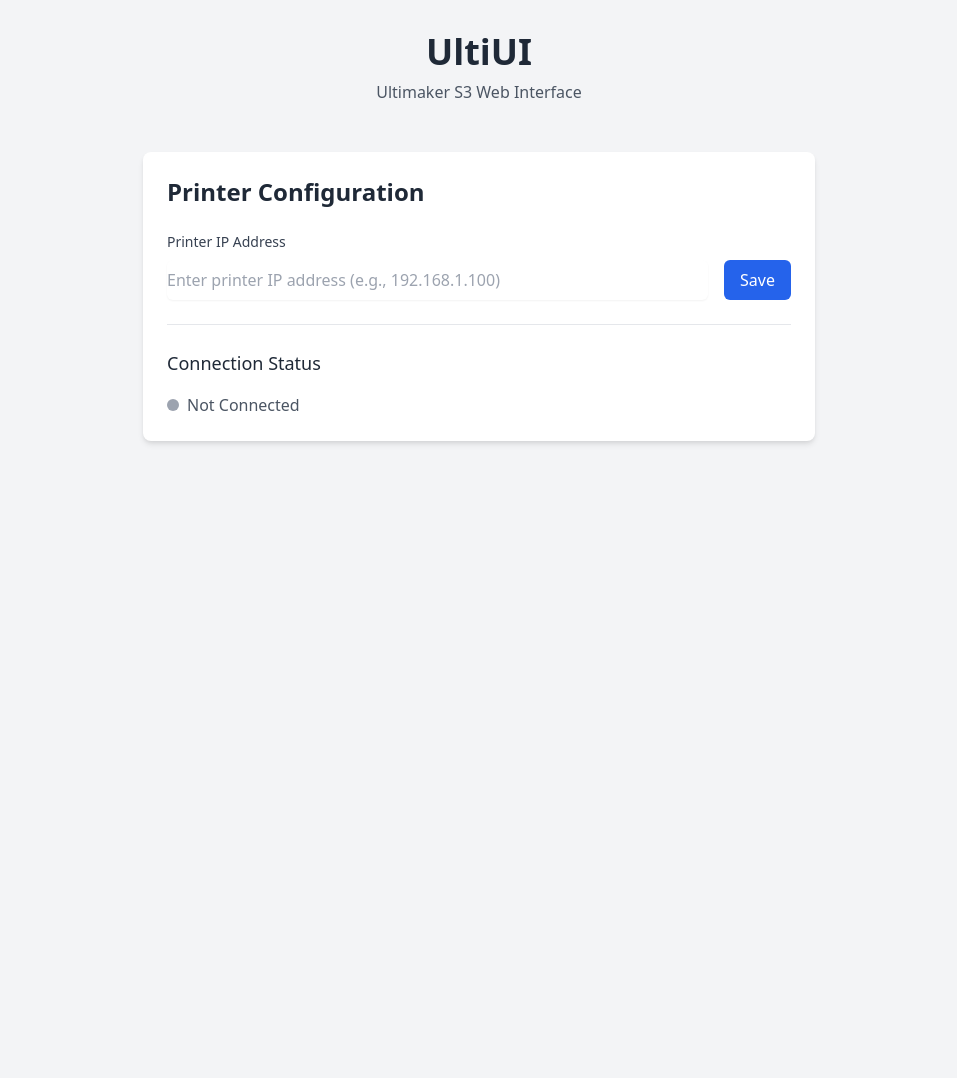
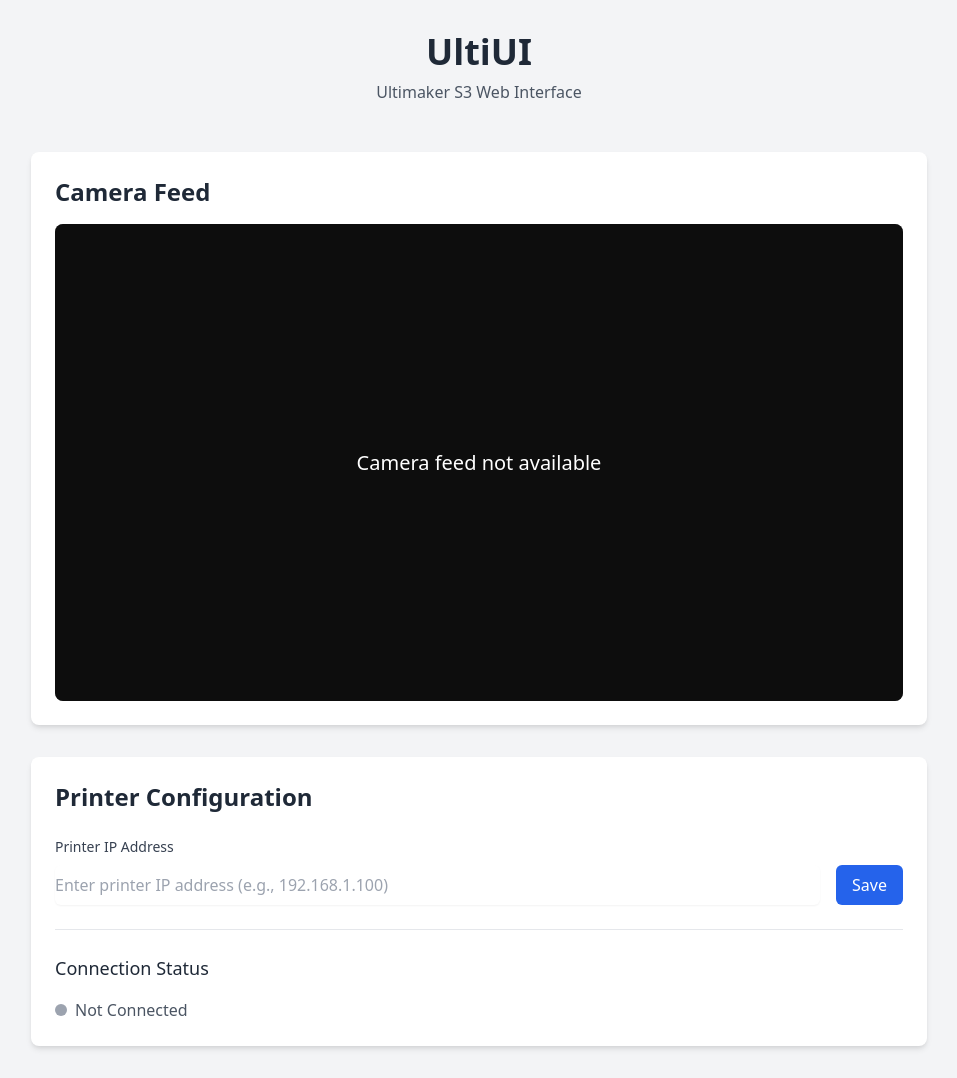
Before and after one commit to christophergault198/UltiUI, a Python web app: template src/templates/index.html in a window 1280 px wide. Shown: the whole page, without its empty margins (161-1118 px from the left). Before the commit the page ends 444 px from the top, so only its background shows below. Run offline with Jinja, Linux system fonts and the light colour scheme; the template is opened without the code that fills it, so the values that code supplies are empty.

Commit message:
camera feed added

```diff
--- a/src/templates/index.html
+++ b/src/templates/index.html
@@ -28,6 +28,35 @@
             border-radius: 0.5rem;
             box-shadow: 0 2px 4px rgba(0, 0, 0, 0.1);
         }
+        .camera-container {
+            position: relative;
+            width: 100%;
+            padding-top: 56.25%; /* 16:9 Aspect Ratio */
+            background-color: #1a1a1a;
+            border-radius: 0.5rem;
+            overflow: hidden;
+        }
+        .camera-feed {
+            position: absolute;
+            top: 0;
+            left: 0;
+            width: 100%;
+            height: 100%;
+            object-fit: contain;
+        }
+        .camera-overlay {
+            position: absolute;
+            top: 0;
+            left: 0;
+            width: 100%;
+            height: 100%;
+            display: flex;
+            align-items: center;
+            justify-content: center;
+            background-color: rgba(0, 0, 0, 0.5);
+            color: white;
+            font-size: 1.25rem;
+        }
     </style>
 </head>
 <body class="bg-gray-100 min-h-screen">
@@ -37,7 +66,20 @@
             <p class="text-gray-600">Ultimaker S3 Web Interface</p>
         </header>
 
-        <main class="max-w-2xl mx-auto bg-white rounded-lg shadow-md p-6">
+        <main class="max-w-4xl mx-auto">
+            <!-- Camera Stream Section -->
+            <div class="bg-white rounded-lg shadow-md p-6 mb-8">
+                <h2 class="text-2xl font-semibold text-gray-800 mb-4">Camera Feed</h2>
+                <div class="camera-container">
+                    <iframe id="camera-feed" class="camera-feed" src="" frameborder="0" allowfullscreen></iframe>
+                    <div id="camera-overlay" class="camera-overlay">
+                        <span>Camera feed not available</span>
+                    </div>
+                </div>
+            </div>
+
+            <!-- Configuration Section -->
+            <div class="bg-white rounded-lg shadow-md p-6">
                 <h2 class="text-2xl font-semibold text-gray-800 mb-6">Printer Configuration</h2>
 
                 <div class="mb-6">
@@ -61,6 +103,7 @@
                     <div id="connection-status" class="flex items-center">
                         <div id="status-indicator" class="w-3 h-3 rounded-full bg-gray-400 mr-2"></div>
                         <span id="status-text" class="text-gray-600">Not Connected</span>
+                    </div>
                 </div>
             </div>
         </main>
@@ -119,6 +162,9 @@
         async function testConnection() {
             const statusIndicator = document.getElementById('status-indicator');
             const statusText = document.getElementById('status-text');
+            const cameraFeed = document.getElementById('camera-feed');
+            const cameraOverlay = document.getElementById('camera-overlay');
+            const printerIp = document.getElementById('printer-ip').value;
 
             statusIndicator.className = 'w-3 h-3 rounded-full bg-yellow-400 mr-2';
             statusText.textContent = 'Testing connection...';
@@ -130,14 +176,31 @@
                 if (data.connected) {
                     statusIndicator.className = 'w-3 h-3 rounded-full bg-green-500 mr-2';
                     statusText.textContent = 'Connected';
+
+                    // Update camera feed
+                    if (printerIp) {
+                        cameraFeed.src = `http://${printerIp}:8080/?action=stream`;
+                        cameraOverlay.style.display = 'none';
+                    } else {
+                        cameraFeed.src = '';
+                        cameraOverlay.style.display = 'flex';
+                    }
                 } else {
                     statusIndicator.className = 'w-3 h-3 rounded-full bg-red-500 mr-2';
                     statusText.textContent = `Not Connected: ${data.message}`;
+
+                    // Hide camera feed
+                    cameraFeed.src = '';
+                    cameraOverlay.style.display = 'flex';
                 }
             } catch (error) {
                 console.error('Error testing connection:', error);
                 statusIndicator.className = 'w-3 h-3 rounded-full bg-red-500 mr-2';
                 statusText.textContent = 'Connection test failed';
+
+                // Hide camera feed
+                cameraFeed.src = '';
+                cameraOverlay.style.display = 'flex';
             }
         }
 
```
Also changed, not shown: src/main.py (+14 -2 lines). Lines whose indentation alone changed are shown as unchanged.
